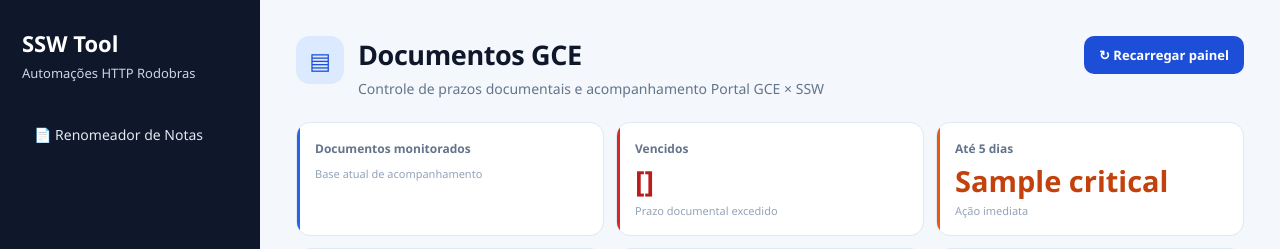
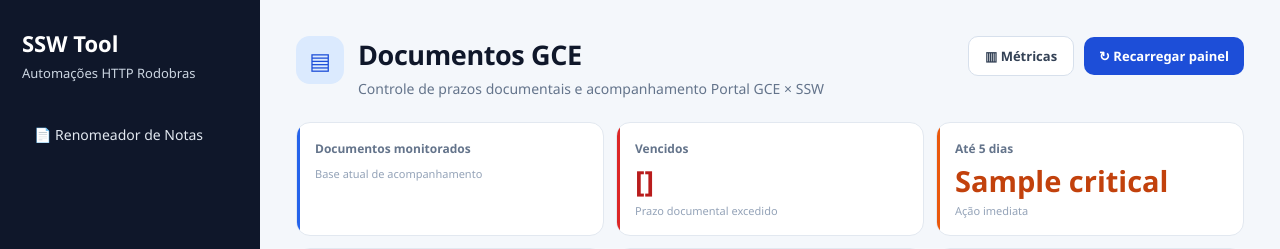
Before and after one commit to Souza041/ssw_tool, a FastAPI app: template web/templates/documentos_dashboard_v2.html in a window 1280 px wide. Shown: the top 249 px of the page. Run offline with FastAPI, Linux system fonts and the light colour scheme; the template is opened without the code that fills it: most values are stand-ins (such as "Sample title", 1, 10 or a date in 2020).

Commit message:
feat: adiciona botão para metricas

```diff
--- a/web/templates/documentos_dashboard_v2.html
+++ b/web/templates/documentos_dashboard_v2.html
@@ -54,7 +54,34 @@
 .documents-header-meta {
     display: flex;
     align-items: center;
-    gap: 12px;
+    gap: 10px;
+}
+
+.metrics-btn {
+    display: inline-flex;
+    align-items: center;
+    justify-content: center;
+
+    height: 40px;
+    padding: 0 16px;
+
+    background: #fff;
+    color: #334155;
+
+    border: 1px solid #d7e0ec;
+    border-radius: 10px;
+
+    font-size: 13px;
+    font-weight: 600;
+    text-decoration: none;
+
+    transition: all .15s ease;
+}
+
+.metrics-btn:hover {
+    background: #f8fafc;
+    border-color: #bfdbfe;
+    color: #2563eb;
 }
 
 .refresh-btn {
@@ -1057,6 +1084,10 @@
         </div>
 
         <div class="documents-header-meta">
+            <a class="metrics-btn" href="/documentos/metricas">
+                ▥ Métricas
+            </a>
+
             <a class="refresh-btn" href="/documentos">
                 ↻ Recarregar painel
             </a>
```
